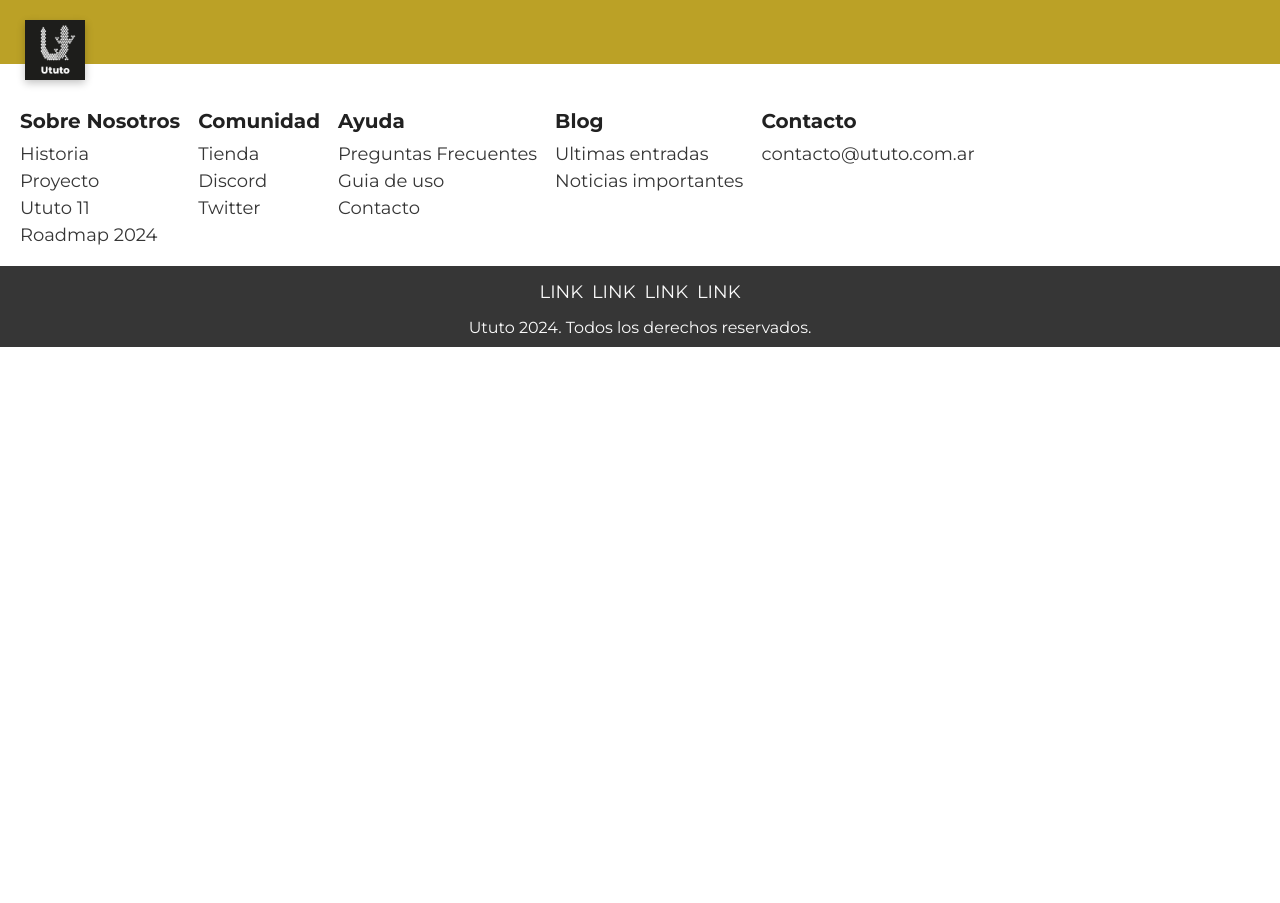
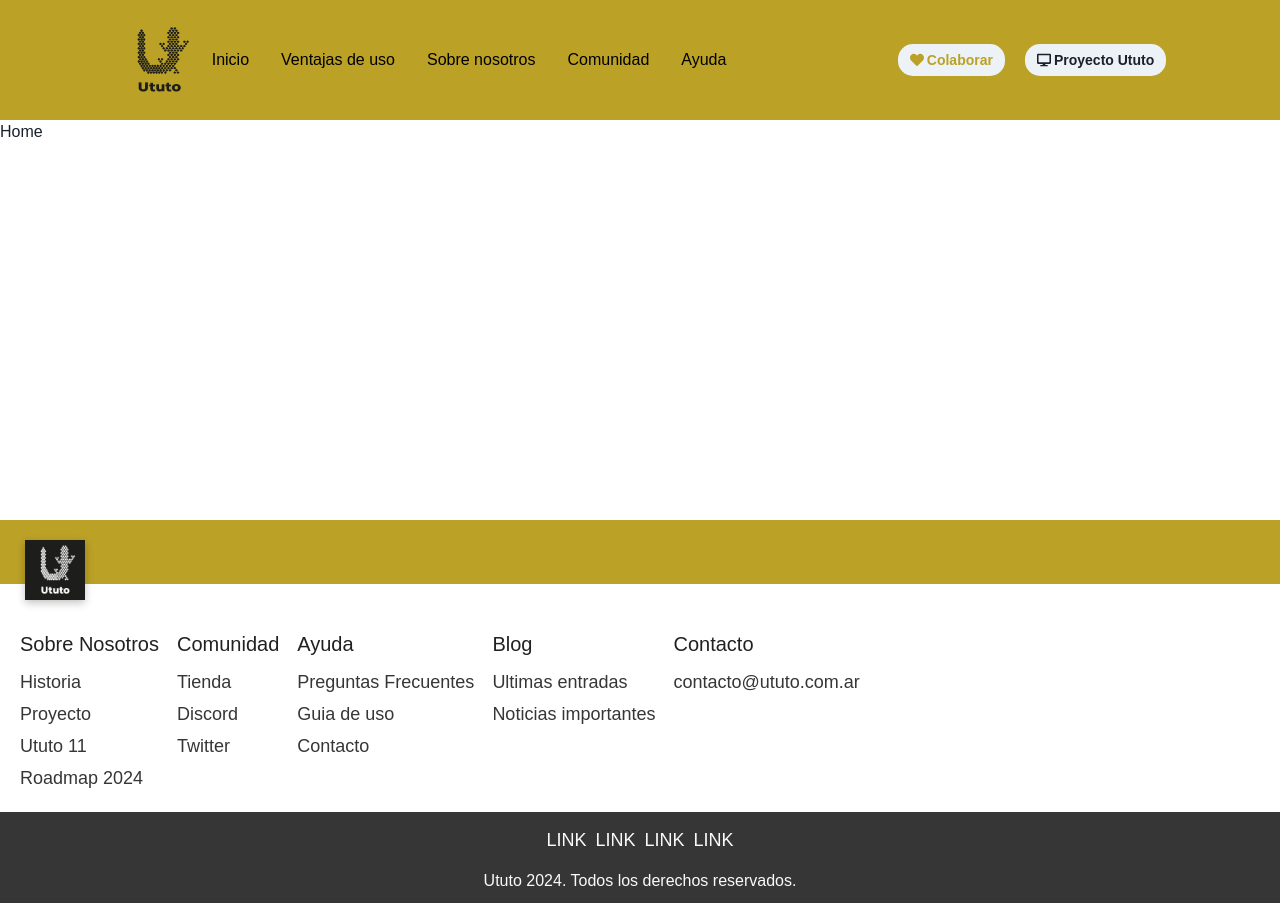
Before and after one commit to ututolinux/sitioWeb, a React (Vite) app: page / in a window 1280 px wide. Before the commit the page ends 800 px from the top, so only its background shows below. Built offline with nearby package versions, Linux system fonts and the light colour scheme.

Commit message:
restructuring

```diff
--- a/src/App.jsx
+++ b/src/App.jsx
@@ -1,11 +1,12 @@
-import Footer from "./components/Footer/Footer"
+import { Route, Routes } from "react-router-dom"
+import Home from "./pages/Home/Home"
 
 function App() {
 
   return (
-    <>
-    <Footer/>
-    </>
+    <Routes>
+      <Route element={<Home/> } path='/'/>
+    </Routes>
   )
 }
 
--- /dev/null
+++ b/src/Layout.jsx
@@ -0,0 +1,18 @@
+import React from 'react'
+import Header from './components/Header/Header'
+import Footer from "./components/Footer/Footer"
+import { Box } from '@chakra-ui/react'
+
+const Layout = ({ children }) => {
+  return (
+    <>
+      <Header />
+      <Box minH={'50vh'}>
+        {children}
+      </Box>
+      <Footer />
+    </>
+  )
+}
+
+export default Layout
--- a/src/components/Footer/Footer.styles.js
+++ b/src/components/Footer/Footer.styles.js
@@ -5,7 +5,6 @@ export const FooterContainer = styled.footer`
   background-color: white;
   display: flex;
   flex-direction: column;
-
 `;
 
 // ---------- Footer HEADER ----------
--- /dev/null
+++ b/src/components/Header/Header.jsx
@@ -0,0 +1,126 @@
+import React from "react";
+import {
+    Box, Container, HStack, Image,
+    DrawerCloseButton, Drawer, DrawerOverlay, DrawerContent,
+    DrawerHeader, Link as LinkChakra, useDisclosure, Flex,
+    Button
+} from "@chakra-ui/react";
+import { IconButton } from "@chakra-ui/react";
+import { DrawerBody } from "@chakra-ui/react";
+import { HamburgerIcon } from "@chakra-ui/icons";
+import ututoLogoHeader from "../../assets/logo-header.png";
+import { FaDesktop, FaHeart } from 'react-icons/fa'
+
+export default function Header() {
+    return (
+        <Container
+            bg={"#BBA126"}
+            zIndex={"1000"}
+            position={"sticky"}
+            top={0}
+            as="header"
+            maxW={{ base: "100svw", lg: "100%" }}
+            paddingBlock={5}
+        >
+            <Container maxW={"8xl"}>
+                <HStack justifyContent={'space-around'} as="nav">
+                    <HStack>
+                        <Image
+                            w={{ base: "80px", lg: "90px" }}
+                            p={0}
+                            alt="logo"
+                            src={ututoLogoHeader}
+                            maxH={"80px"}
+                        />
+
+                        <LinkDirecciones
+                            m={0}
+                            gap={{ base: 3, md: 3, lg: 6, xl: 8 }}
+                            display={{ base: "none", lg: "flex" }}
+                            fontSize={'16px'}
+                            fontWeight={400}
+                            color={"black"}
+                        />
+                    </HStack>
+
+                    <Box display={'flex'} gap={5}>
+                        <Button color={'#BBA126'} size={'sm'} borderRadius={15}>
+                            <FaHeart style={{ margin: '0 3px 0 0' }} />
+                            Colaborar
+                        </Button>
+                        <Button size={'sm'} borderRadius={15}>
+                            <FaDesktop style={{ margin: '0 3px 0 0' }} />
+                            Proyecto Ututo
+                        </Button>
+                    </Box>
+
+                    <DrawerButton display={{ base: "initial", lg: "none" }} />
+                </HStack>
+
+            </Container>
+        </Container>
+    );
+}
+
+function DrawerButton({ display }) {
+    const { isOpen, onOpen, onClose } = useDisclosure();
+    // const btnRef = React.useRef()
+
+    return (
+        <Box display={display}>
+            <IconButton
+                color={"white"}
+                onClick={onOpen}
+                variant={"ghost"}
+                fontSize="40px"
+                icon={<HamburgerIcon />}
+            />
+            <Drawer
+                isOpen={isOpen}
+                placement="right"
+                onClose={onClose}
+                trapFocus={false}
+                position={"fixed"}
+                size={"full"}
+            >
+                <DrawerOverlay />
+                <DrawerContent bg={"rgba(255,255,255,0.8)"}>
+                    <DrawerCloseButton />
+                    <DrawerHeader>Menu</DrawerHeader>
+                    <DrawerBody>
+                        <LinkDirecciones
+                            onclick={onClose}
+                            direction={"column"}
+                            fontSize={{ base: "2xl" }}
+                            fontWeight={700}
+                            textTransform={"uppercase"}
+                        />
+                    </DrawerBody>
+                </DrawerContent>
+            </Drawer>
+        </Box>
+    );
+}
+
+function LinkDirecciones(props) {
+    const { onclick } = props;
+
+    //se mapea links, ruta y titulo
+    const links = [
+        ["/", "Inicio"],
+        ["/ventajas", "Ventajas de uso"],
+        ["/sobreNostros", "Sobre nosotros"],
+        ["/comunidad", "Comunidad"],
+        ["/ayuda", "Ayuda"],
+    ];
+
+    return (
+        <Flex {...props}>
+            {links.map((seccion, index) => (
+                <LinkChakra href={seccion[0]} key={index} onClick={onclick}>
+                    {seccion[1]}
+                </LinkChakra>
+            ))}
+        </Flex>
+    );
+}
--- a/src/main.jsx
+++ b/src/main.jsx
@@ -2,9 +2,26 @@ import React from 'react'
 import ReactDOM from 'react-dom/client'
 import App from './App.jsx'
 import "./index.css"
+import { ChakraProvider } from '@chakra-ui/react'
+import { extendTheme } from '@chakra-ui/react'
+import { BrowserRouter } from 'react-router-dom'
+import '@fontsource-variable/montserrat';
+import Layout from './Layout.jsx'
+
+const theme = extendTheme({
+  fonts: {
+    heading: `'Montserrat Variable', sans-serif`,
+    body: `'Montserrat Variable', sans-serif`,
+  },
+})
+
 
 ReactDOM.createRoot(document.getElementById('root')).render(
-  <React.StrictMode>
-    <App />
-  </React.StrictMode>,
+  <BrowserRouter>
+    <ChakraProvider theme={theme}>
+      <Layout>
+        <App />
+      </Layout>
+    </ChakraProvider>
+  </BrowserRouter>
 )
--- /dev/null
+++ b/src/pages/Home/Home.jsx
@@ -0,0 +1,7 @@
+import React from 'react'
+
+export default function Home() {
+  return (
+    <div>Home</div>
+  )
+}
```
Also changed, not shown: package.json (+8 -0 lines), src/components/Hero/Hero.jsx (added, +7 -0 lines), src/assets/logo-header.png (added), src/globalStyles.js (deleted), 1 other file (tests, documents, lock files or other folders).
